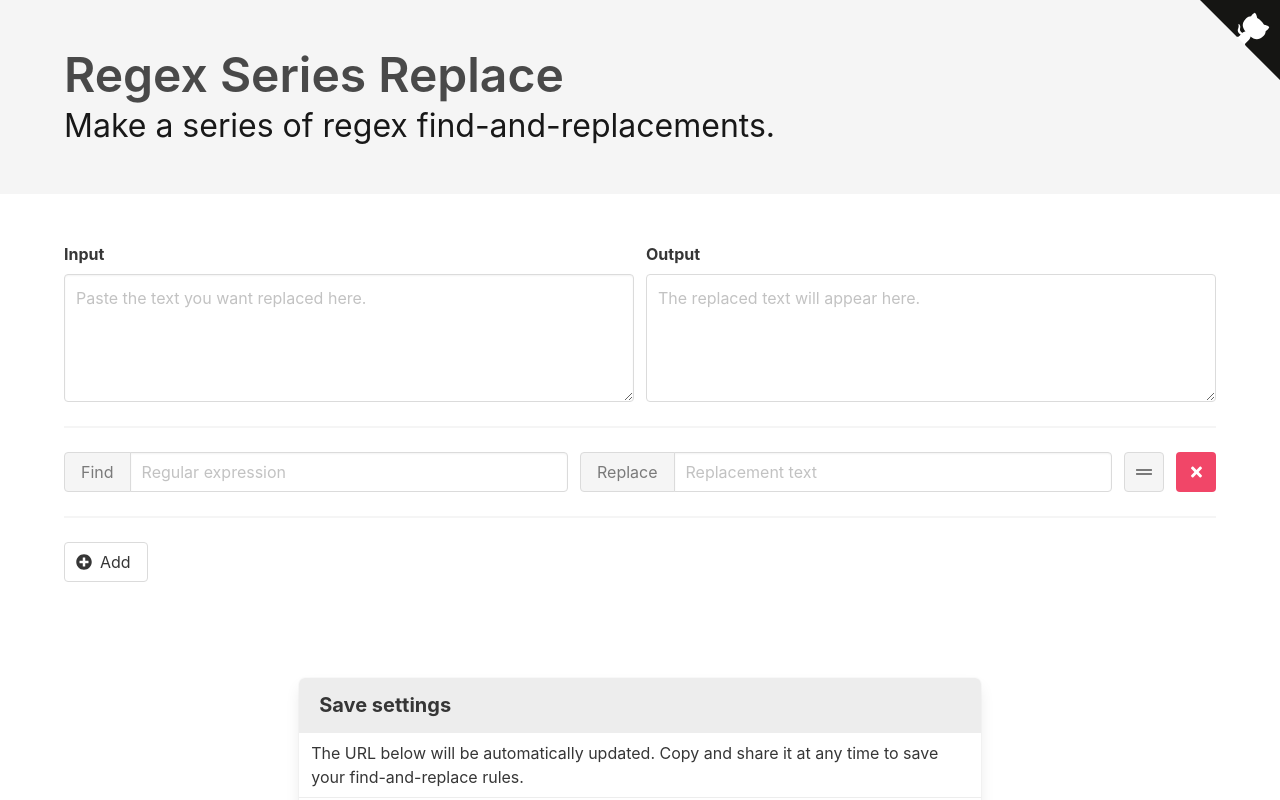
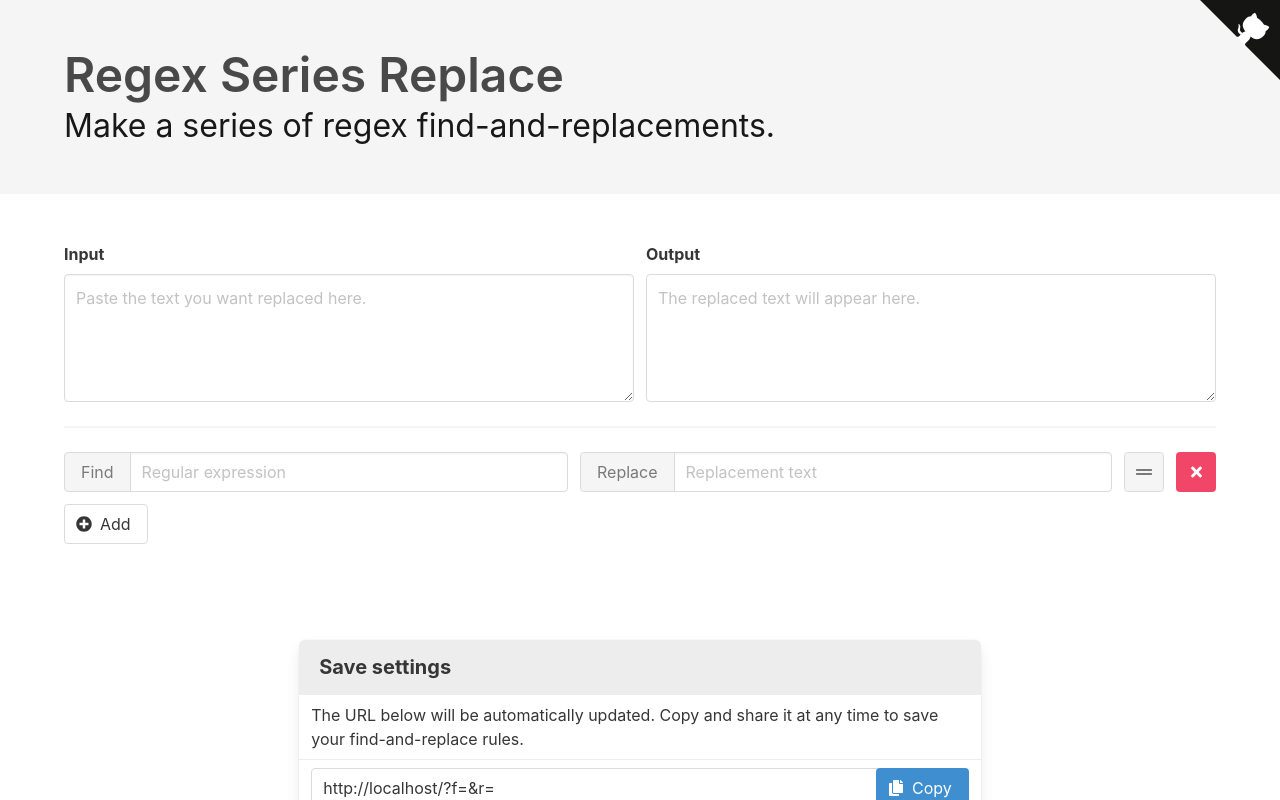
Before and after one commit to rossjrw/series-replace, a Vue app: page / in a window 1280 px wide. Shown: the top 800 px of the page. Built offline with nearby package versions, Linux system fonts and the light colour scheme.

Commit message:
Fix button spacing

```diff
--- a/src/components/Ruleset.vue
+++ b/src/components/Ruleset.vue
@@ -18,9 +18,9 @@
         </div>
       </transition-group>
     </Draggable>
-    <hr>
-    <div class="field is-horizontal">
-      <div class="control">
+    <div id="addButtonContainer"
+         class="field">
+      <div class="control has-text-centered">
         <div class="button"
              @click="addRule">
           <span class="icon">
@@ -98,4 +98,7 @@ export default {
 .list-group-item i {
   cursor: pointer;
 }
+#addButtonContainer {
+  margin-top: 0.75rem;
+}
 </style>
```
